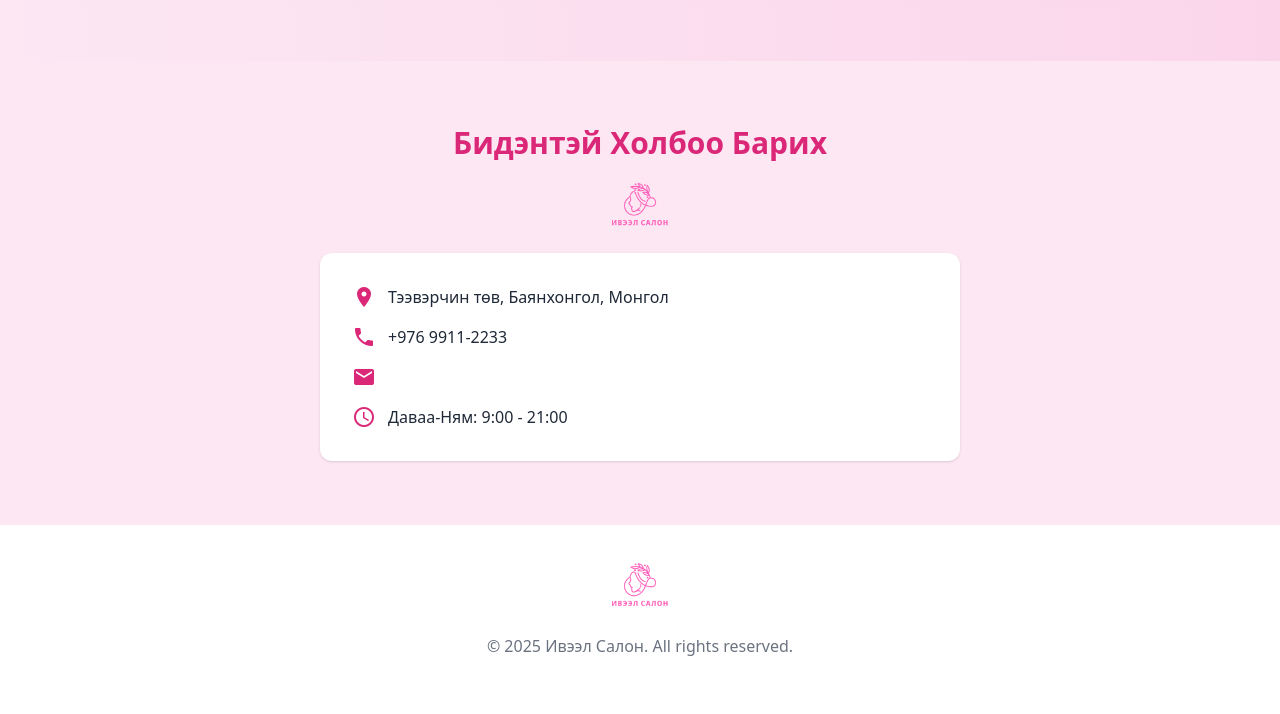
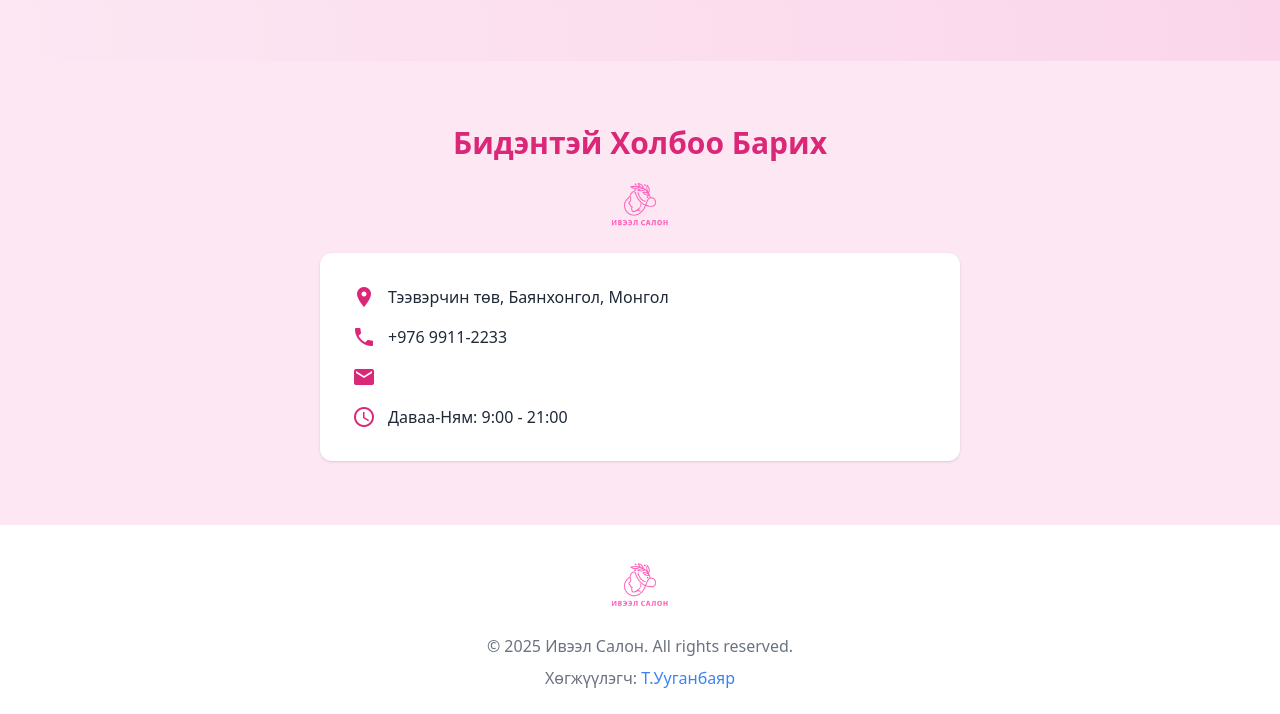
Before and after one commit to uuganbayarrr/Iweel-Salon-Portfolio, a plain HTML site: page index.html in a window 1280 px wide. Shown: the part 2541-3255 px from the top of the page. Before the commit the page ends 3223 px from the top, so only its background shows below. Drawn offline with nearby package versions, Linux system fonts and the light colour scheme.

Commit message:
add developer name

```diff
--- a/index.html
+++ b/index.html
@@ -116,12 +116,22 @@
  <!-- Footer -->
 <footer class="bg-white py-6 text-center text-gray-500">
   <!-- Mini and centered image -->
-    <div class="flex justify-center  mb-2">
+  <div class="flex justify-center mb-2">
     <img src="./img/logo/fulllogo_transparent.png" alt="Salon Interior"
          class="w-24 h-auto rounded-2xl object-contain">
   </div>
+
   <p id="footer-text">&copy; 2025 Ивээл Салон. Бүх эрх хуулиар хамгаалагдсан.</p>
+
+  <!-- Developer Info -->
+  <p class="mt-2">
+    Хөгжүүлэгч:
+    <a href="https://www.instagram.com/theuugnbyr" target="_blank" class="text-blue-500 hover:underline">
+      Т.Ууганбаяр
+    </a>
+  </p>
 </footer>
+
 
   <!-- Google Fonts & Material Icons -->
   <link href="https://fonts.googleapis.com/icon?family=Material+Icons" rel="stylesheet">
```
Lines whose indentation alone changed are shown as unchanged.
